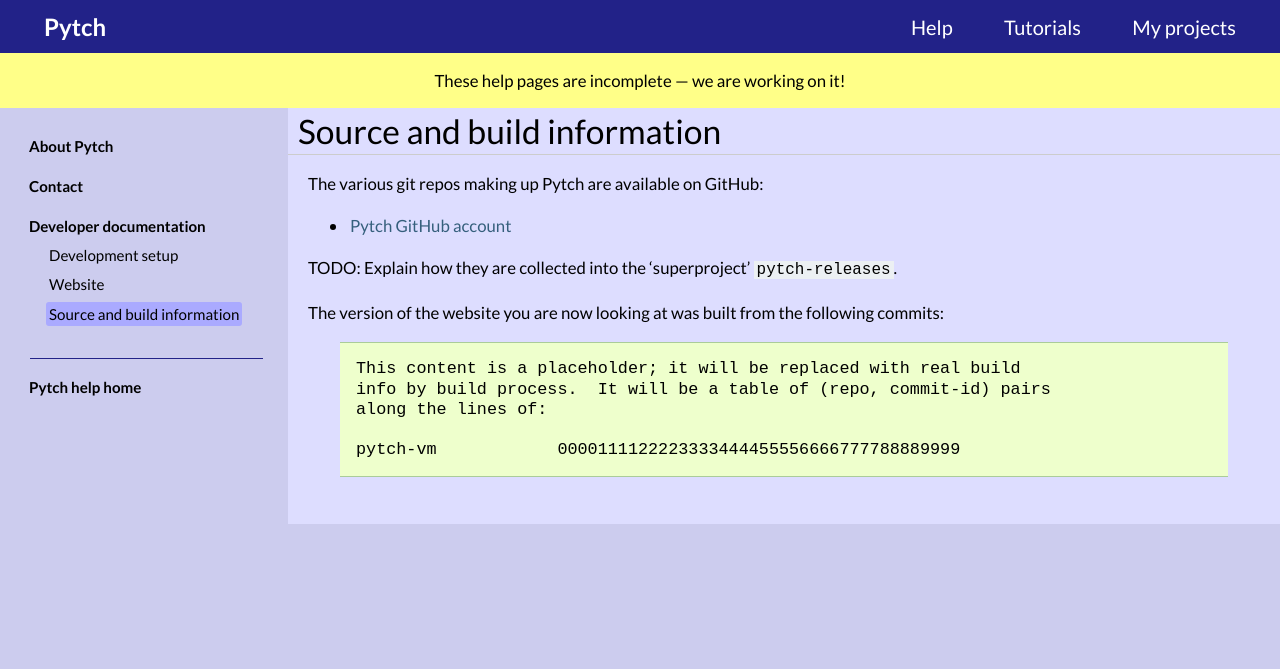
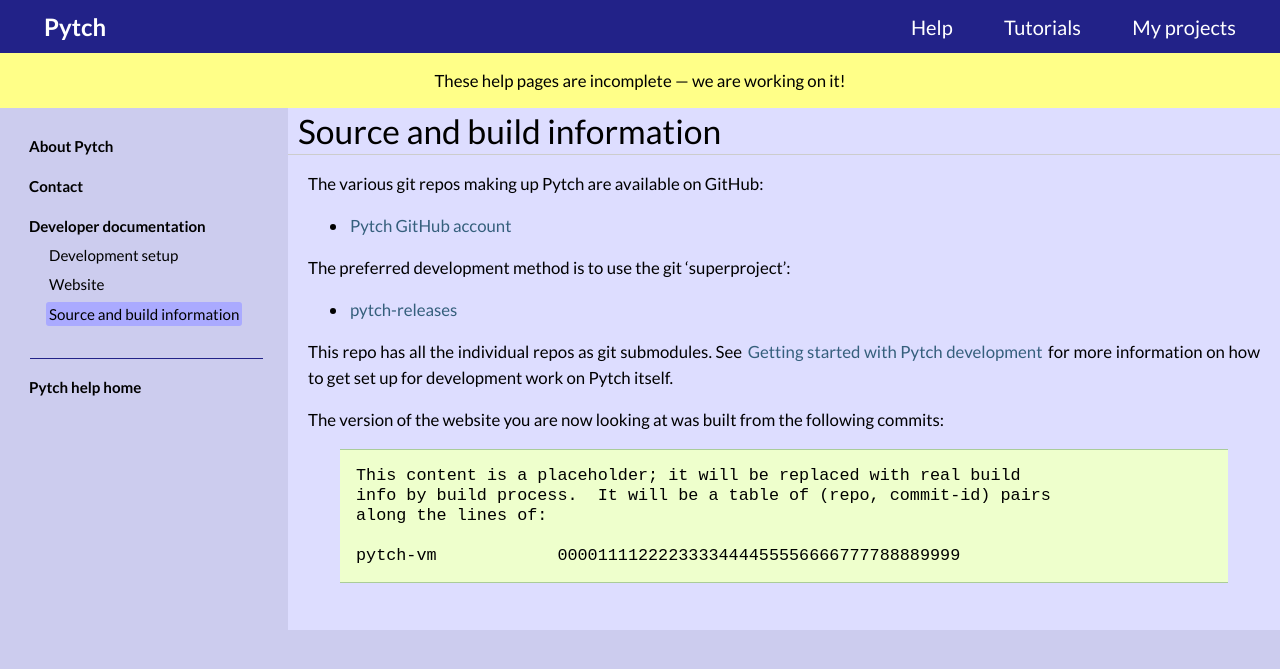
Before and after one commit to pytchlang/pytch-website, a Sphinx documentation site: the page built from source/source-build.rst, in a window 1280 px wide. Shown: the top 669 px of the page. Built offline with Sphinx 7.4.7, drawn with Linux system fonts in a browser that asks for light colours; pages that are not in the unit, such as notebooks, are missing from menus.

Commit message:
Source/build info: Summarise superproject set-up
Resolves TODO.

```diff
--- a/source/source-build.rst
+++ b/source/source-build.rst
@@ -5,8 +5,13 @@
 
 * `Pytch GitHub account <https://github.com/pytchlang/>`_
 
-TODO: Explain how they are collected into the 'superproject'
-``pytch-releases``.
+The preferred development method is to use the git 'superproject':
+
+* `pytch-releases <https://github.com/pytchlang/pytch-releases>`_
+
+This repo has all the individual repos as git submodules.  See
+:doc:`developer/development-setup` for more information on how to get
+set up for development work on Pytch itself.
 
 The version of the website you are now looking at was built from the
 following commits:
```
